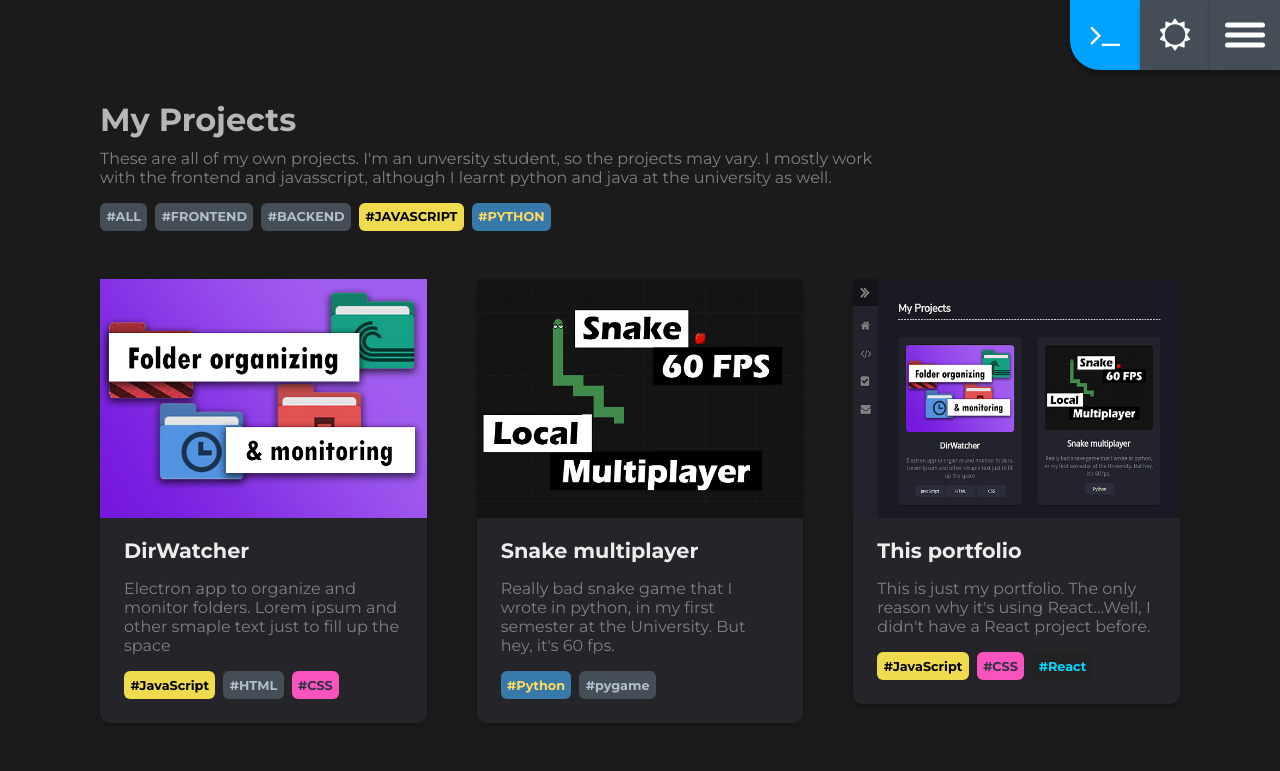
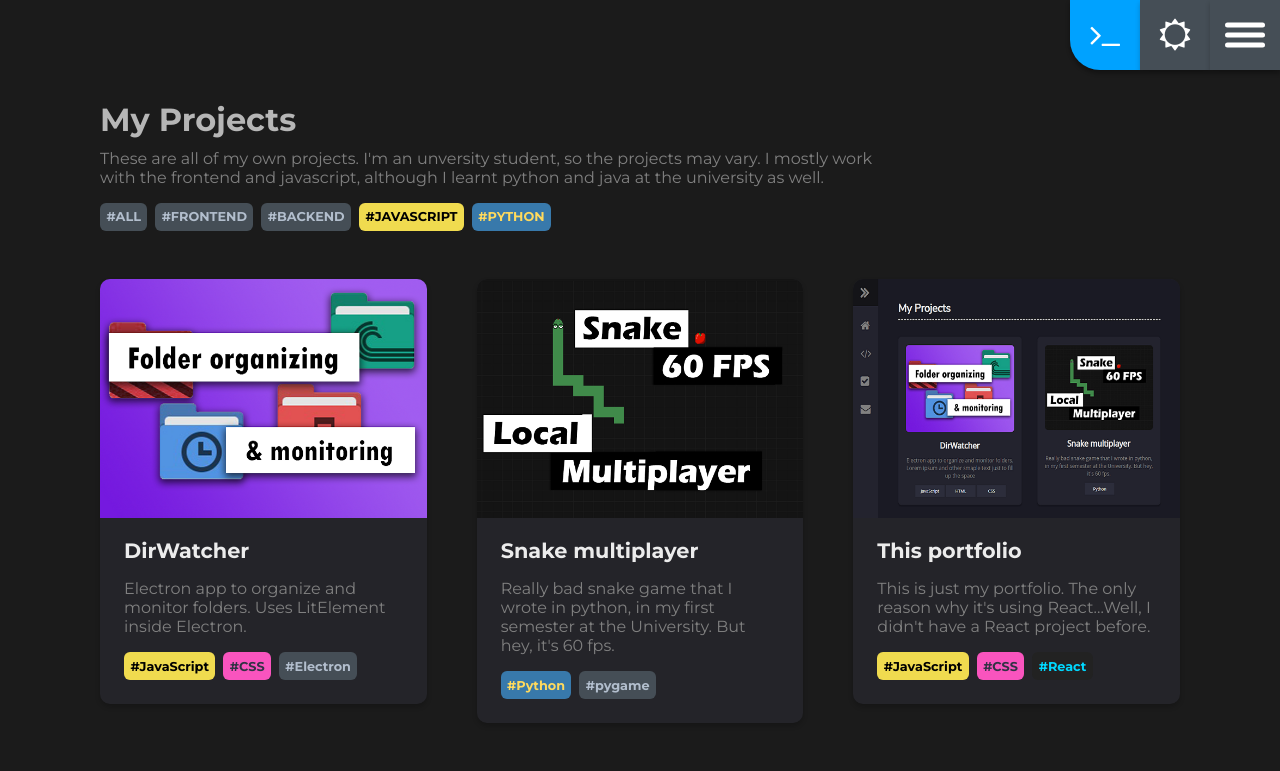
Before and after one commit to ErikSzabo/Portfolio, a React (Create React App) app: page /projects in a window 1280 px wide. Shown: the top 771 px of the page. Built offline with nearby package versions, Linux system fonts and the light colour scheme; the HTML template or start-up script is replaced by a standard one.

Commit message:
fixes in projects

```diff
--- a/src/components/projects/Projects.jsx
+++ b/src/components/projects/Projects.jsx
@@ -11,9 +11,9 @@ import FilterTag from './FilterTag';
 const projects = [
 	{
 		name: 'DirWatcher',
-		description: 'Electron app to organize and monitor folders. Lorem ipsum and other smaple text just to fill up the space',
+		description: 'Electron app to organize and monitor folders. Uses LitElement inside Electron.',
 		img: dirwatcher,
-		tags: ['JavaScript', 'HTML', 'CSS'],
+		tags: ['JavaScript', 'CSS', 'Electron'],
 		filterTags: ['javascript']
 	},
 	{
@@ -69,7 +69,7 @@ const Projects = () => {
 				<h1>My Projects</h1>
 				<p>
 					These are all of my own projects. I'm an unversity student, so the projects may vary.
-					I mostly work with the frontend and javasscript, although I learnt python and java at the
+					I mostly work with the frontend and javascript, although I learnt python and java at the
 					university as well.
 				</p>
 				<div className="filter-tags">
--- a/src/styles/project.css
+++ b/src/styles/project.css
@@ -1,6 +1,7 @@
 .project-item {
 	background-color: var(--bg-primary);
 	border-radius: 10px;
+	overflow: hidden;
 	cursor: pointer;
 	transform: scale(1);
 	box-shadow: var(--shadow);
```
